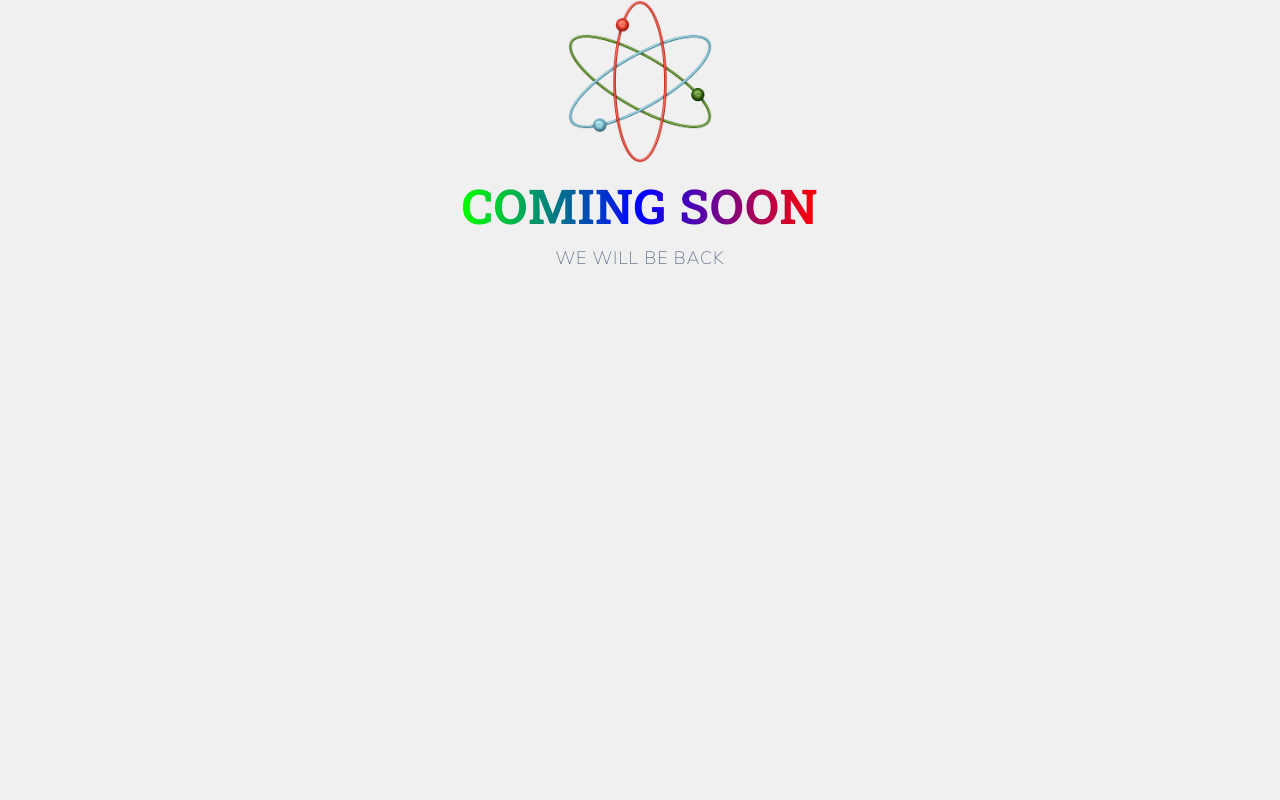
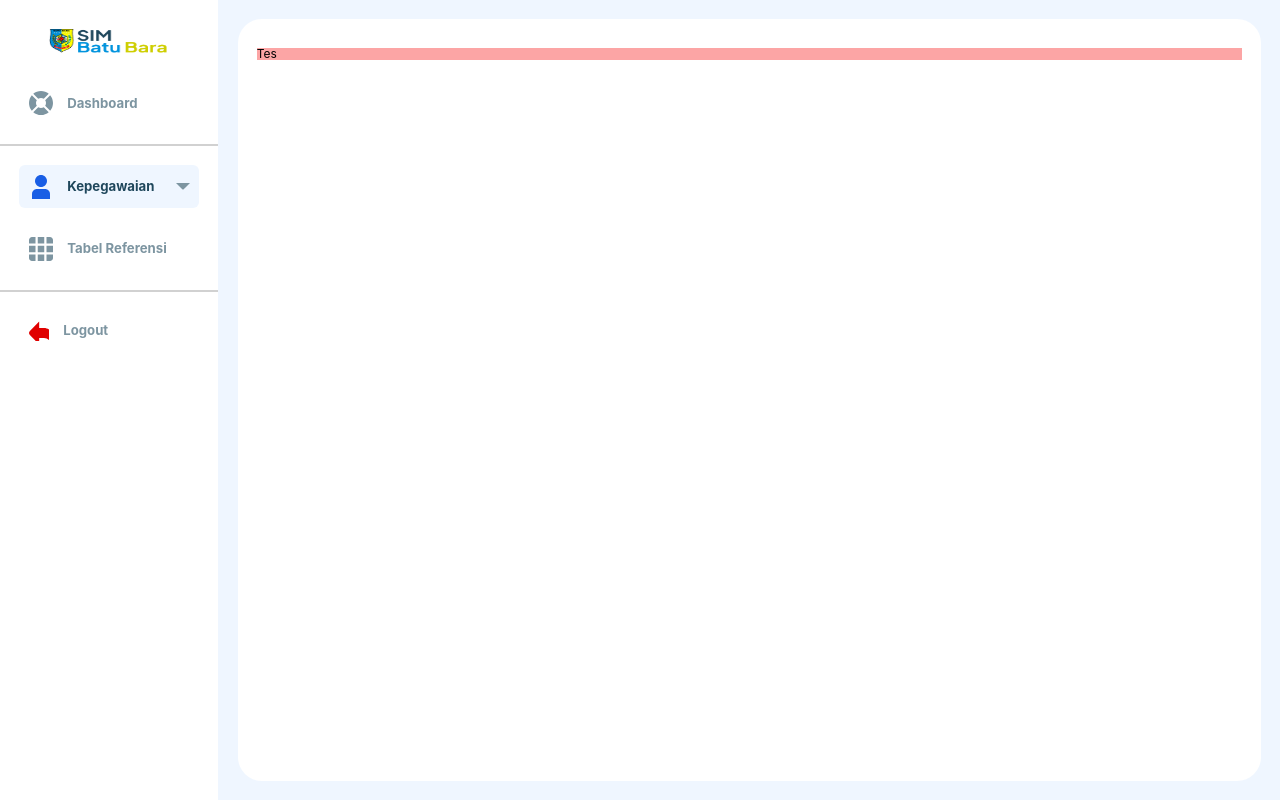
Before and after one commit to rfnasution01/sim-batubara, a React (Vite) app: page /kepegawaian in a window 1280 px wide. Built offline with nearby package versions, Linux system fonts and the light colour scheme; a small style sheet from the web is missing.

Commit message:
fix: memperbaiki tampilan navbar

```diff
--- /dev/null
+++ b/src/layouts/KepegawaianLayout/index.tsx
@@ -0,0 +1,3 @@
+export default function KepegawaianLayoutMain() {
+  return <div className="bg-red-300">Tes</div>
+}
--- a/src/layouts/RootLayout/index.tsx
+++ b/src/layouts/RootLayout/index.tsx
@@ -1,18 +1,17 @@
+import { Outlet } from 'react-router-dom'
 import { LayoutNavigation } from './layout-navigation'
 
 export default function RootLayoutMain() {
   return (
-    <div className="bg-sim-bg flex h-screen text-[2rem] phones:text-[2.4rem]">
+    <div className="flex h-screen bg-sim-bg text-[2rem] phones:text-[2.4rem]">
       {/* --- Navigation --- */}
       <LayoutNavigation />
       {/* --- Contentn --- */}
       <div
-        className="m-32 flex-1 bg-white p-32"
+        className="m-32 flex-1 bg-white px-32 pb-32 pt-48"
         style={{ borderRadius: '4rem' }}
       >
-        Lorem, ipsum dolor sit amet consectetur adipisicing elit. Optio quasi
-        reiciendis sequi sunt architecto incidunt nam fuga, possimus quo ea
-        debitis neque qui, vel autem! Adipisci animi nostrum quasi magnam.
+        <Outlet />
       </div>
     </div>
   )
--- a/src/layouts/RootLayout/layout-navigation.tsx
+++ b/src/layouts/RootLayout/layout-navigation.tsx
@@ -10,38 +10,37 @@ import {
 import { useState } from 'react'
 import clsx from 'clsx'
 import Bg from '@/assets/ImgBatubara.png'
+import { Link } from 'react-router-dom'
+import { convertToSlug } from '@/libs/helpers/format-text'
+import { listNavigasi } from '@/libs/dummy/ListNavigasi'
+import { usePathname } from '@/libs/hooks/usePathname'
 
 export function LayoutNavigation() {
-  const icons = [
-    { component: <IconDashboard size={24} />, name: 'Dashboard', child: [] },
-    {
-      component: <IconUser size={24} />,
-      name: 'Kepegawaian',
-      child: [
-        {
-          name: 'PNS',
-        },
-        {
-          name: 'PPPK',
-        },
-      ],
-    },
-    { component: <IconLayout size={24} />, name: 'Tabel Referensi', child: [] },
-    { component: <IconBack size={24} />, name: 'Logout', child: [] },
-  ]
+  const { firstPathname, secondPathname } = usePathname()
+
+  const isActivePage = (item: string) => {
+    if (
+      firstPathname === item ||
+      (firstPathname === '' && item === 'dashboard') ||
+      secondPathname === item
+    ) {
+      return true
+    }
+    return false
+  }
 
   const [isShow, setIsShow] = useState<boolean>(false)
-  const [isShowChild, setIsShowChild] = useState<boolean>(false)
+  const [activeIndex, setActiveIndex] = useState<number | null>(null)
+
+  const handleIconClick = (index: number) => {
+    setActiveIndex(activeIndex === index ? null : index)
+  }
 
   return (
     <div
       className="flex flex-col items-center gap-32 bg-white py-32"
-      onMouseEnter={() => {
-        setIsShow(true)
-      }}
-      onMouseLeave={() => {
-        setIsShow(false)
-      }}
+      onMouseEnter={() => setIsShow(true)}
+      onMouseLeave={() => setIsShow(false)}
     >
       <div className="itesm-center flex justify-center px-32">
         <div className="flex items-center justify-center rounded-2xl p-16">
@@ -49,73 +48,144 @@ export function LayoutNavigation() {
             src={isShow ? Bg : '/img/batubara.png'}
             alt="batubara"
             loading="lazy"
-            className={clsx('filter', {
+            className={clsx('filter transition-all duration-500 ease-in-out', {
               'h-[4rem] w-[3rem] object-cover': !isShow,
               'h-[4rem] w-[20rem]': isShow,
             })}
           />
         </div>
       </div>
-      {icons.map((icon, idx) => (
+      {listNavigasi.map((icon, idx) => (
         <div className="flex w-full flex-col items-center gap-32" key={idx}>
           <div
-            className={clsx('flex w-full px-32', {
-              'justify-center': !isShow,
-              'justify-start': isShow,
-            })}
+            className={clsx(
+              'flex w-full px-32 transition-all duration-500 ease-in-out',
+              {
+                'justify-center': !isShow,
+                'justify-start': isShow,
+              },
+            )}
           >
-            <div
+            <Link
+              to={
+                icon?.name === 'Dashboard'
+                  ? '/'
+                  : `/${convertToSlug(icon?.name)}`
+              }
+              onClick={(e) => {
+                if (icon?.child?.length > 0) {
+                  e.preventDefault()
+                  e.stopPropagation()
+                }
+                handleIconClick(idx)
+              }}
               className={clsx(
-                'flex items-center rounded-2xl p-16 hover:cursor-pointer hover:bg-sim-pale-primary',
+                'flex items-center rounded-2xl p-16 text-[2.2rem] font-bold transition-all duration-500 ease-in-out hover:cursor-pointer hover:bg-sim-pale-primary',
                 {
                   'w-auto justify-center': !isShow,
                   'w-[30rem] justify-start': isShow,
                 },
+                {
+                  'text-sim-grey': !isActivePage(convertToSlug(icon?.name)),
+                  'text-sim-dark bg-sim-pale-primary': isActivePage(
+                    convertToSlug(icon?.name),
+                  ),
+                },
               )}
             >
-              <div className="flex w-full items-center gap-12">
-                <span>{icon.component}</span>
+              <div className="flex w-full items-center gap-24">
+                <span>
+                  {icon?.name === 'Dashboard' ? (
+                    <IconDashboard
+                      fill2={
+                        isActivePage(convertToSlug(icon?.name))
+                          ? '#195EE5'
+                          : '#7D95A1'
+                      }
+                    />
+                  ) : icon?.name === 'Kepegawaian' ? (
+                    <IconUser
+                      fill2={
+                        isActivePage(convertToSlug(icon?.name))
+                          ? '#195EE5'
+                          : '#7D95A1'
+                      }
+                    />
+                  ) : icon?.name === 'Tabel Referensi' ? (
+                    <IconLayout
+                      fill2={
+                        isActivePage(convertToSlug(icon?.name))
+                          ? '#195EE5'
+                          : '#7D95A1'
+                      }
+                    />
+                  ) : icon?.name === 'Logout' ? (
+                    <IconBack />
+                  ) : (
+                    <IconDashboard
+                      fill2={
+                        isActivePage(convertToSlug(icon?.name))
+                          ? '#195EE5'
+                          : '#7D95A1'
+                      }
+                    />
+                  )}
+                </span>
                 {isShow && (
-                  <div
-                    className="flex flex-1 items-center justify-between gap-12"
-                    onClick={() => setIsShowChild(!isShowChild)}
-                  >
-                    <p>{icon?.name}</p>
+                  <div className="flex flex-1 items-center justify-between gap-12">
+                    <p className="">{icon?.name}</p>
                     {icon?.child?.length > 0 && (
-                      <span>{isShowChild ? <IconUp /> : <IconDown />}</span>
+                      <span>
+                        {activeIndex === idx ? <IconUp /> : <IconDown />}
+                      </span>
                     )}
                   </div>
                 )}
               </div>
-            </div>
+            </Link>
           </div>
-          {icon?.child?.length > 0 && isShowChild && isShow && (
-            <div className="flex flex-col gap-12">
+          {icon?.child?.length > 0 && activeIndex === idx && isShow && (
+            <div className="flex flex-col gap-12 transition-all duration-500 ease-in-out">
               {icon?.child?.map((list, index) => (
-                <div className="w-fullpx-32 flex" key={index}>
-                  <div
+                <div className="flex w-full px-32" key={index}>
+                  <Link
+                    to={`/${convertToSlug(listNavigasi?.[idx]?.name)}/${convertToSlug(list?.name)}`}
                     className={clsx(
-                      'flex items-center rounded-2xl p-16 hover:cursor-pointer hover:bg-sim-pale-primary',
+                      'flex items-center rounded-2xl p-16 font-bold transition-all duration-500 ease-in-out hover:cursor-pointer hover:bg-sim-pale-primary',
                       {
                         'w-[30rem] justify-start': isShow,
                       },
+                      {
+                        'text-sim-grey': !isActivePage(
+                          convertToSlug(list?.name),
+                        ),
+                        'text-sim-primary': isActivePage(
+                          convertToSlug(list?.name),
+                        ),
+                      },
                     )}
                   >
-                    <div className="flex w-full items-center gap-12 px-32">
+                    <div className="flex w-full items-center gap-24 px-32">
                       <span>
-                        <IconList />
+                        <IconList
+                          fill2={
+                            isActivePage(convertToSlug(list?.name))
+                              ? '#195EE5'
+                              : '#7D95A1'
+                          }
+                        />
                       </span>
                       <div className="flex flex-1 items-center justify-between gap-12">
                         <p>{list?.name}</p>
                       </div>
                     </div>
-                  </div>
+                  </Link>
                 </div>
               ))}
             </div>
           )}
 
-          {(idx === 0 || idx === icons?.length - 2) && (
+          {(idx === 0 || idx === listNavigasi?.length - 2) && (
             <hr className="w-full border border-sim-pale-grey" />
           )}
         </div>
--- /dev/null
+++ b/src/libs/dummy/ListNavigasi.tsx
@@ -0,0 +1,11 @@
+export const listNavigasi = [
+  { name: 'Dashboard', child: [] },
+  {
+    name: 'Kepegawaian',
+    child: [{ name: 'PNS' }, { name: 'PPPK' }],
+  },
+  {
+    name: 'Tabel Referensi',
+  },
+  { name: 'Logout', child: [] },
+]
--- /dev/null
+++ b/src/libs/helpers/format-text.ts
@@ -0,0 +1,40 @@
+/* eslint-disable no-useless-escape */
+// input: "example word" => output: "Example Word"
+export const capitalizeFirstLetterFromLowercase = (
+  string = '',
+  separator = ' ',
+) => {
+  if (!string) {
+    return '-'
+  }
+
+  return string
+    .split(separator) // " " for "EXAMPLE WORD", "_" for "EXAMPLE_WORD", and so on...
+    .map((word) => `${word.charAt(0).toUpperCase()}${word.slice(1)}`)
+    .join(' ')
+}
+
+export function convertToSlug(text = '') {
+  return text
+    ?.toLowerCase()
+    ?.replace(/\s+/g, '-') // Ganti spasi dengan tanda strip
+    ?.replace(/[^\w\-]+/g, '') // Hapus karakter non-word dan non-stripped
+    ?.replace(/\-\-+/g, '-') // Ganti dua strip atau lebih dengan satu strip
+    ?.replace(/^-+/, '') // Hapus strip dari awal teks
+    ?.replace(/-+$/, '') // Hapus strip dari akhir teks
+}
+
+export function convertSlugToText(slug = '') {
+  // Ubah strip menjadi spasi dan ubah teks menjadi huruf kapital setiap kata
+  const text = slug
+    ?.replace(/-/g, ' ')
+    ?.replace(/\b\w/g, (char) => char.toUpperCase())
+
+  return text
+}
+
+export function URLEncode(str) {
+  return encodeURIComponent(str)?.replace(/[!'()*]/g, function (c) {
+    return '%' + c.charCodeAt(0).toString(16)
+  })
+}
--- /dev/null
+++ b/src/libs/hooks/usePathname.ts
@@ -0,0 +1,20 @@
+import { useLocation } from 'react-router-dom'
+
+export const usePathname = () => {
+  const { pathname } = useLocation()
+
+  const splittedPath = pathname.split('/')
+  const firstPathname = splittedPath.at(1)
+  const secondPathname = splittedPath.at(2)
+  const thirdPathname = splittedPath.at(3)
+  const lastPathname = splittedPath.at(-1)
+
+  return {
+    pathname,
+    splittedPath,
+    firstPathname,
+    secondPathname,
+    thirdPathname,
+    lastPathname,
+  }
+}
--- a/src/routes/loadables.ts
+++ b/src/routes/loadables.ts
@@ -4,6 +4,10 @@ import loadable from '@loadable/component'
 // ----- Layouts -----
 // ------------------
 export const RootLayoutMain = loadable(() => import('@/layouts/RootLayout'))
+export const KepegawaianLayoutMain = loadable(
+  () => import('@/layouts/KepegawaianLayout'),
+)
+
 // ------------------
 // ----- Pages -----
 // ------------------
--- a/tailwind.config.js
+++ b/tailwind.config.js
@@ -188,6 +188,8 @@ export default {
         sim: {
           bg: '#EFF6FF',
           primary: '#195EE5',
+          grey: '#7D95A1',
+          dark: '#1F475C',
           'pale-primary': '#EFF6FF',
           'pale-grey': '#D1D1D1',
         },
```
Also changed, not shown: src/routes/router.tsx (+33 -1 lines).
